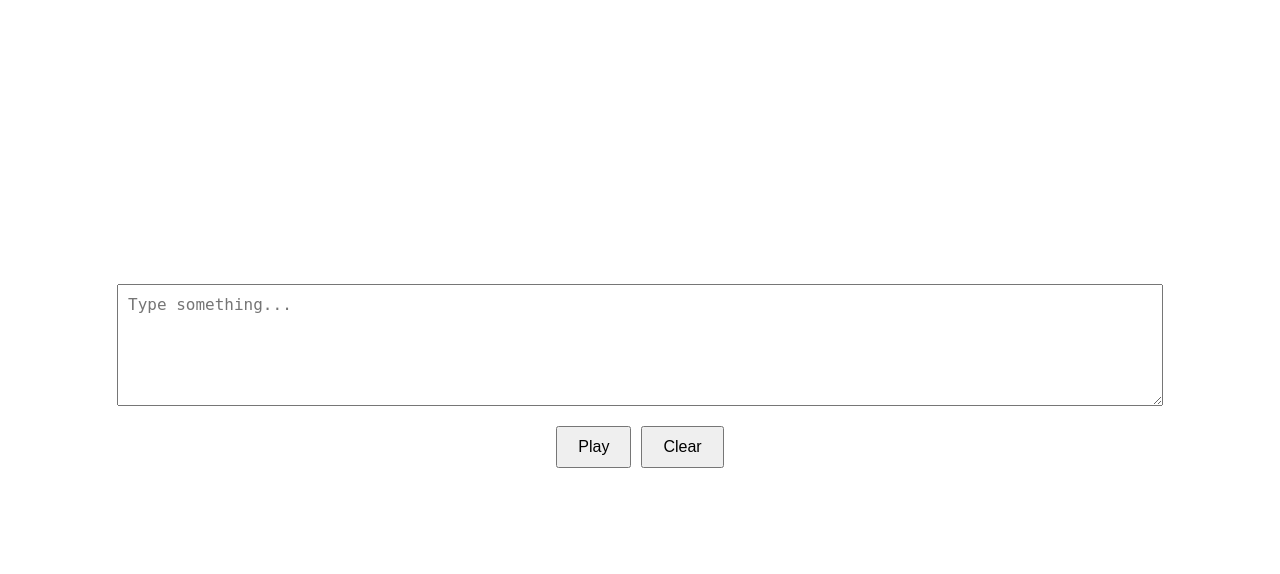
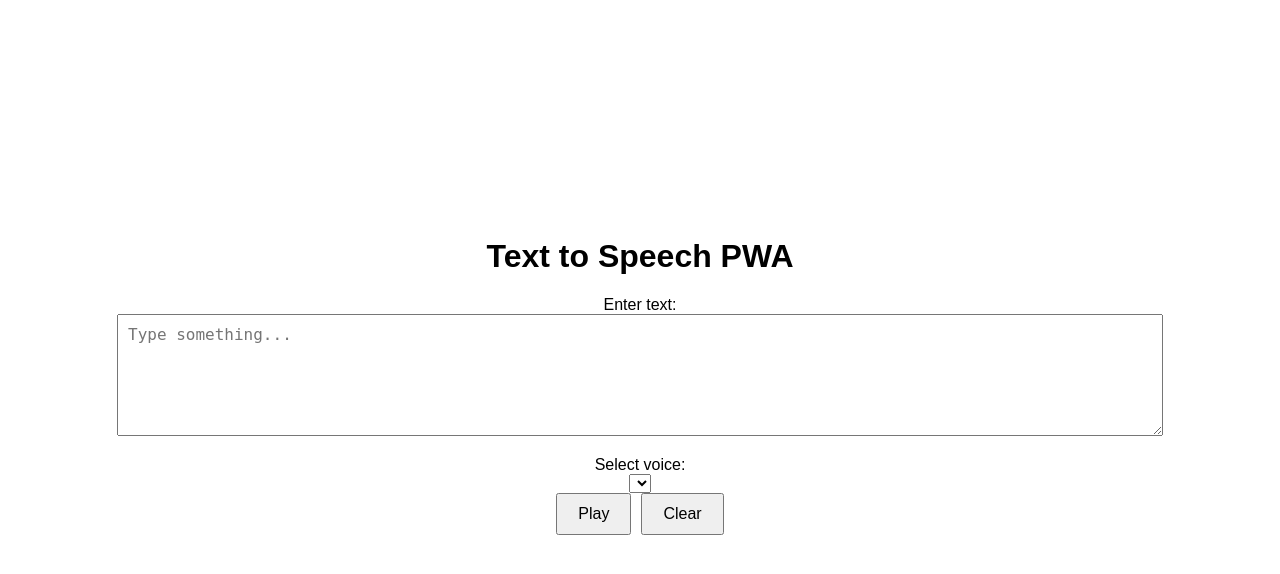
Before and after one commit to mccarthysean/Text-to-Speech-Offline-PWA, a Flask app: page / in a window 1280 px wide. Shown: the top 574 px of the page. Run offline with Flask 3, Linux system fonts and the light colour scheme; lists and menus that the app fills with data are empty.

```diff
--- a/app/templates/index.html
+++ b/app/templates/index.html
@@ -1,20 +1,28 @@
 <!DOCTYPE html>
 <html lang="en">
+
 <head>
   <meta charset="UTF-8">
   <meta name="viewport" content="width=device-width, initial-scale=1.0">
   <meta name="theme-color" content="#000000">
   <link rel="stylesheet" href="{{ url_for('static', filename='css/style.css') }}">
-    <title>Text to Speech PWA</title>
+  <title>Text to Speech App</title>
   <link rel="manifest" href="{{ url_for('static', filename='manifest.json') }}">
 </head>
+
 <body>
   <div class="container">
+    <h1>Text to Speech PWA</h1>
+    <label for="text">Enter text:</label>
     <textarea id="textInput" placeholder="Type something..."></textarea>
+    <label for="voice">Select voice:</label>
+    <select id="voice" name="voice"></select>
+
     <div class="buttons" style="margin-bottom: 3rem;">
       <button id="playButton">Play</button>
       <button id="clearButton">Clear</button>
     </div>
+
     <button id="installButton" style="display: none;">Install App</button>
   </div>
 
@@ -31,4 +39,5 @@
     }
   </script>
 </body>
+
 </html>
```
Lines whose indentation alone changed are shown as unchanged.
